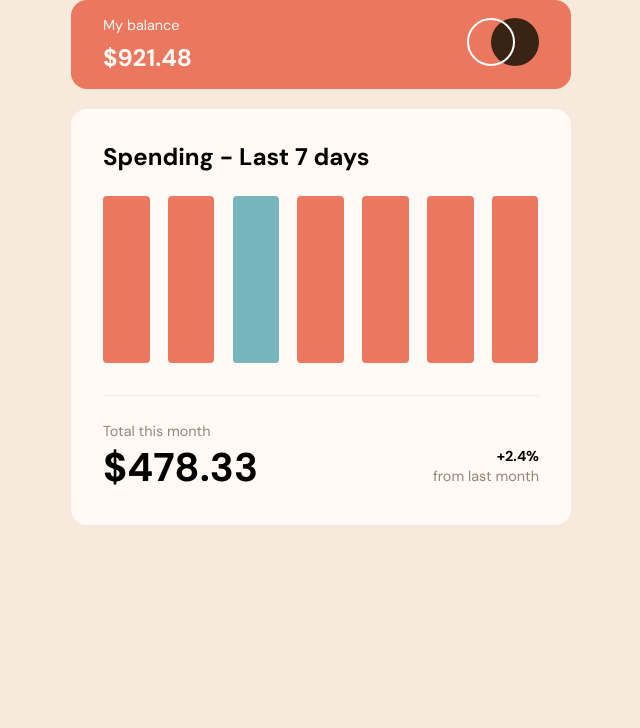
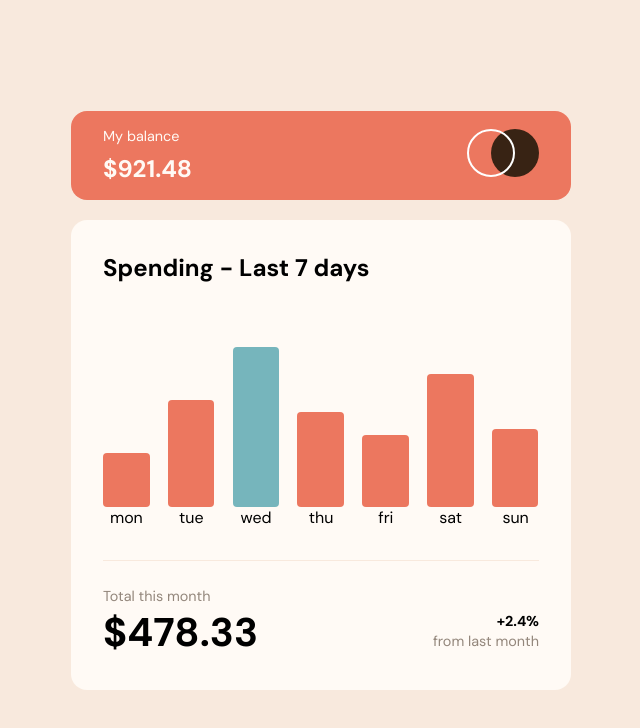
Before and after one commit to Everezze/expenses-chart_component, a plain HTML site: page index.html in a window 1280 px wide. Shown: the whole page, without its empty margins (319-959 px from the left). Drawn offline with Linux system fonts and the light colour scheme.

Commit message:
project done

```diff
--- a/index.html
+++ b/index.html
@@ -19,13 +19,36 @@
         <article>
             <h2>Spending - Last 7 days</h2>
             <div class="diagram space-between">
-                <span class="mon"></span>
-                <span class="tue"></span>
-                <span class="wed today"></span>
-                <span class="thu"></span>
-                <span class="fri"></span>
-                <span class="sat"></span>
-                <span class="sun"></span>
+                <span class="mon">
+                    <div class="price">$15.45</div>
+                </span>
+                <span class="tue">
+                    <div class="price">$34.91</div>
+                </span>
+                <span class="wed today">
+                    <div class="price">$52.36</div>
+                </span>
+                <span class="thu">
+                    <div class="price">$31.07</div>
+                </span>
+                <span class="fri">
+                    <div class="price">$23.39</div>
+                </span>
+                <span class="sat">
+                    <div class="price">$43.28</div>
+                </span>
+                <span class="sun">
+                    <div class="price">$25.48</div>
+                </span>
+            </div>
+            <div class="days space-between">
+                <span>mon</span>
+                <span>tue</span>
+                <span>wed</span>
+                <span>thu</span>
+                <span>fri</span>
+                <span>sat</span>
+                <span>sun</span>
             </div>
             <div class="stats space-between">
                 <span>
--- a/style.css
+++ b/style.css
@@ -7,6 +7,7 @@
     --medium-brown:hsl(28,10%,53%);
     --cream:hsl(27,66%,92%);
     --pale-orange:hsl(33,100%,98%);
+    --highest-bar: 52.36;
 }
 
 *{
@@ -17,11 +18,15 @@ body{
     margin: 0;
     font-family: "DM Sans", sans-serif;
     background: var(--cream);
+    display: flex;
+    align-items: center;
+    height: 100vh;
 }
 
 main{
     max-width: 500px;
     margin: 0  auto;
+    flex-grow: 1;
 }
 
 h1,h2,h3,p{
@@ -64,37 +69,40 @@ em{
     color:var(--medium-brown);
 }
 
+.space-between *{
+    text-align-last: initial;
+}
+
 .space-between{
     text-align-last: justify;
 }
 
-.space-between *{
-    text-align-last: initial;
-}
 
 .diagram{
     height:200px;
-    border-bottom: 1px solid var(--cream);
-    padding-bottom: 2rem;
+}
+
+.diagram > *, .diagram + .days *{
+    width: calc(75% / 7);
+    vertical-align: bottom;
 }
 
 .diagram span{
-    width: calc(75% / 7);
-    vertical-align: bottom;
     background: var(--soft-red);
-    height:100%;
+    height: calc( (var(--price-value) /  var(--highest-bar)) * 10rem );
+    max-height: 100%;
     border-radius: .25rem;
+    position: relative;
 }
 
-.diagram span:hover{
+.diagram>span:hover{
     background: var(--soft-red-transparent);
 }
 
-
-.diagram span.today{
+.diagram>span.today{
     background: var(--cyan);
 }
-.diagram span.today:hover{
+.diagram>span.today:hover{
     background: var(--cyan-transparent);
 }
 
@@ -104,6 +112,45 @@ em{
     display: inline-block;
     vertical-align: bottom;
     margin-right: calc(28% / -7);
+}
+
+.diagram .price{
+    position: absolute;
+    border-radius: .25rem;
+    padding: .25rem;
+    font-weight:700;
+    color: var(--pale-orange);
+    background: var(--dark-brown);
+    top:-35px;
+    left: 50%;
+    transform: translateX(-50%);
+    display: none;
+}
+
+.diagram > *:hover .price{
+    display: block;
+}
+
+.mon{
+    --price-value: 17.45;
+}
+.tue{
+    --price-value: 34.91;
+}
+.wed{
+    --price-value: 52.36;
+}
+.thu{
+    --price-value: 31.07;
+}
+.fri{
+    --price-value: 23.39;
+}
+.sat{
+    --price-value: 43.28;
+}
+.sun{
+    --price-value: 25.48;
 }
 
 .stats{
@@ -118,3 +165,9 @@ em{
 .total-month{
     font-size: 2.5rem;
 }
+
+.days{
+    border-bottom: 1px solid var(--cream);
+    padding-bottom: 2rem;
+    text-align: center;
+}
```
